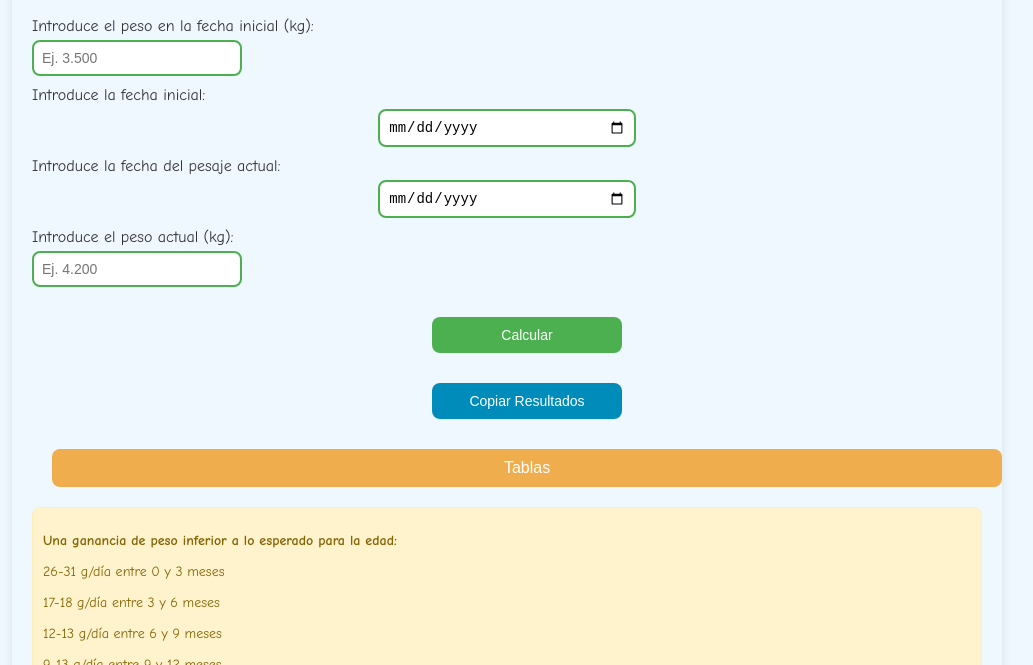
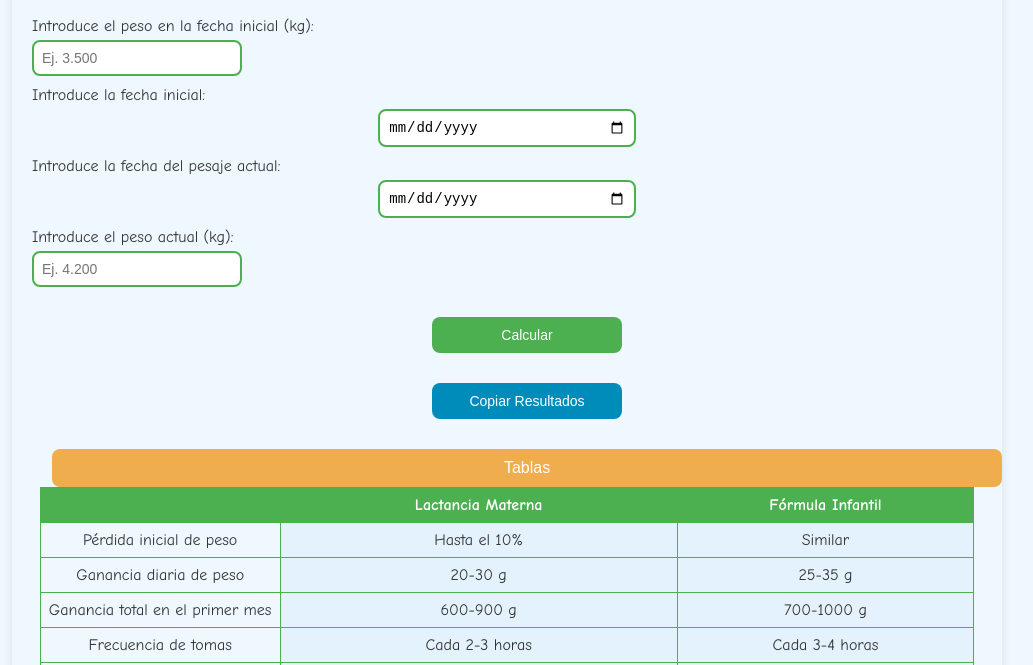
Before and after one commit to Crospirit/pondebaby, a plain HTML site: page index.html in a window 1280 px wide. Both pictures are taken after a click on the button "Tablas". Shown: the part 135-800 px from the top of the page, without its empty margins (133-1166 px from the left). Drawn offline with Linux system fonts and the light colour scheme.

Commit message:
Update index.html

```diff
--- a/index.html
+++ b/index.html
@@ -226,8 +226,7 @@ td:nth-child(7), td:nth-child(8), td:nth-child(9), td:nth-child(10), td:nth-chil
     <h1>Pondebaby</h1>
     <h2>Calcula la ganancia o pérdida de peso entre dos fechas</h2>
 
-    <div id="alerta" class="custom-alert"></div> <!-- Mensaje de alerta personalizado -->
-    <div id="exito" class="custom-success"></div> <!-- Mensaje de éxito personalizado -->
+
 
     <label for="pesoInicio">Introduce el peso en la fecha inicial (kg):</label>
     <input type="number" id="pesoInicio" placeholder="Ej. 3.500" step="0.001" min="0" required>
@@ -250,15 +249,59 @@ td:nth-child(7), td:nth-child(8), td:nth-child(9), td:nth-child(10), td:nth-chil
         <p><strong>Ganancia/Pérdida de peso por día:</strong> <span id="resultadoDiario">0</span> gramos/día</p>
         <p><strong>Número de días entre los pesajes:</strong> <span id="resultadoDias">0</span> días</p>
     </div>
+     <div id="alerta" class="custom-alert"></div> <!-- Mensaje de alerta personalizado -->
+    <div id="exito" class="custom-success"></div> <!-- Mensaje de éxito personalizado -->
 <div class="button-container"><button id="copiarBtn" onclick="copiarResultados()">Copiar Resultados</button></div>
 
 
     <button class="btnToggle" onclick="toggleTablas()">Tablas</button>
+      <div id="tablasSeccion">
+          <table>
+    <tr>
+        <th></th>
+        <th>Lactancia Materna</th>
+        <th>Fórmula Infantil</th>
+    </tr>
+    <tr>
+        <td>Pérdida inicial de peso</td>
+        <td>Hasta el 10%</td>
+        <td>Similar</td>
+    </tr>
+    <tr>
+        <td>Ganancia diaria de peso</td>
+        <td>20-30 g</td>
+        <td>25-35 g</td>
+    </tr>
+    <tr>
+        <td>Ganancia total en el primer mes</td>
+        <td>600-900 g</td>
+        <td>700-1000 g</td>
+    </tr>
+    <tr>
+        <td>Frecuencia de tomas</td>
+        <td>Cada 2-3 horas</td>
+        <td>Cada 3-4 horas</td>
+    </tr>
+    <tr>
+        <td>Beneficios</td>
+        <td>Inmunológico, nutricional, prevención de enfermedades</td>
+        <td>Alternativa adecuada, riesgo de obesidad</td>
+    </tr>
+</table>
+
+<h3>Bibliografía:</h3>
+<ul>
+    <li><a href="https://www.who.int/tools/child-growth-standards/standards/weight-for-age" target="_blank">Organización Mundial de la Salud (OMS): Infant and young child feeding</a></li>
+    <li><a href="https://publications.aap.org/pediatrics/article/129/3/e827/31447/Breastfeeding-and-the-Use-of-Human-Milk" target="_blank">Academia Americana de Pediatría (AAP): Breastfeeding and the Use of Human Milk</a></li>
+    <li><a href="https://www.cdc.gov/growthcharts/index.htm" target="_blank">Centros para el Control y la Prevención de Enfermedades (CDC): Growth Charts</a></li>
+    <li>Kliegman, R., Stanton, B., St Geme, J., Schor, N., & Behrman, R. (2015). Nelson Textbook of Pediatrics. 20th ed. Elsevier.</li>
+</ul>
+</div>
 
     <div id="tablasSeccion">
         <!-- Tabla de la AEPED -->
         <div class="info">
-            <p><strong>Una ganancia de peso inferior a lo esperado para la edad:</strong></p>
+            <p><strong>Ganancia de peso esperado para la edad:</strong></p>
             <p>26-31 g/día entre 0 y 3 meses</p>
             <p>17-18 g/día entre 3 y 6 meses</p>
             <p>12-13 g/día entre 6 y 9 meses</p>
```
